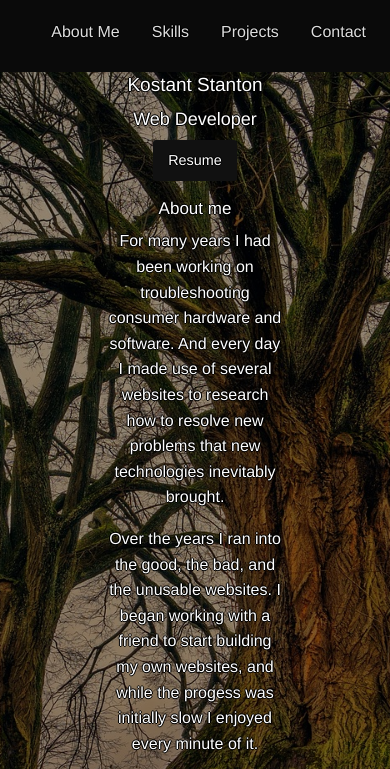
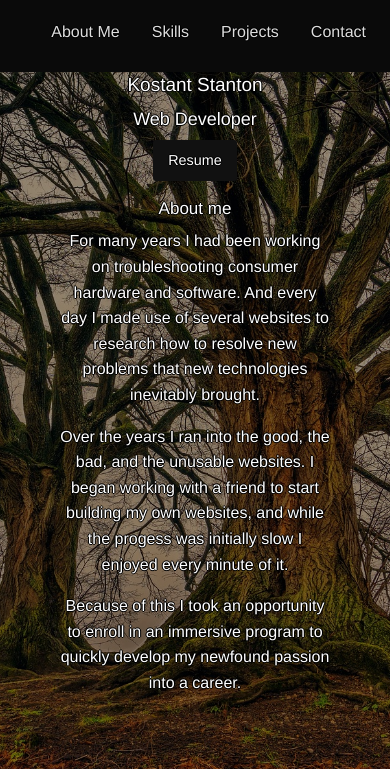
Before and after one commit to Ko-stant/portfolio, a website: page index.html in a window 390 px wide. Shown: the top 769 px of the page. Drawn offline with Linux system fonts and the light colour scheme.

Commit message:
Paragraph width updated
Changed width in HTML to small-9 for better readability on mobile.
Changed div height to 700px to be closer to mobile text height.

```diff
--- a/css/app.css
+++ b/css/app.css
@@ -30,7 +30,7 @@ a {
 .grid-container.main {
   background-color: rgba(0, 0, 0, 0.4);
   border: hidden;
-  height: 900px;
+  height: 700px;
   text-align: center;
   color: #fff;
 }
--- a/index.html
+++ b/index.html
@@ -41,7 +41,7 @@
           <h4>Web Developer</h4>
           <a class="button primary radius" href="#" download>Resume</a>
         </div>
-        <div class="cell small-6 align-self-bottom main">
+        <div class="cell small-9 align-self-bottom main">
           <h5>About me</h5>
           <p>For many years I had been working on troubleshooting consumer hardware and software. And every day I made use of several websites to research how to resolve new problems that new technologies inevitably brought. </p>
           <p>Over the years I ran into the good, the bad, and the unusable websites. I began working with a friend to start building my own websites, and while the progess was initially slow I enjoyed every minute of it.</p>
```
